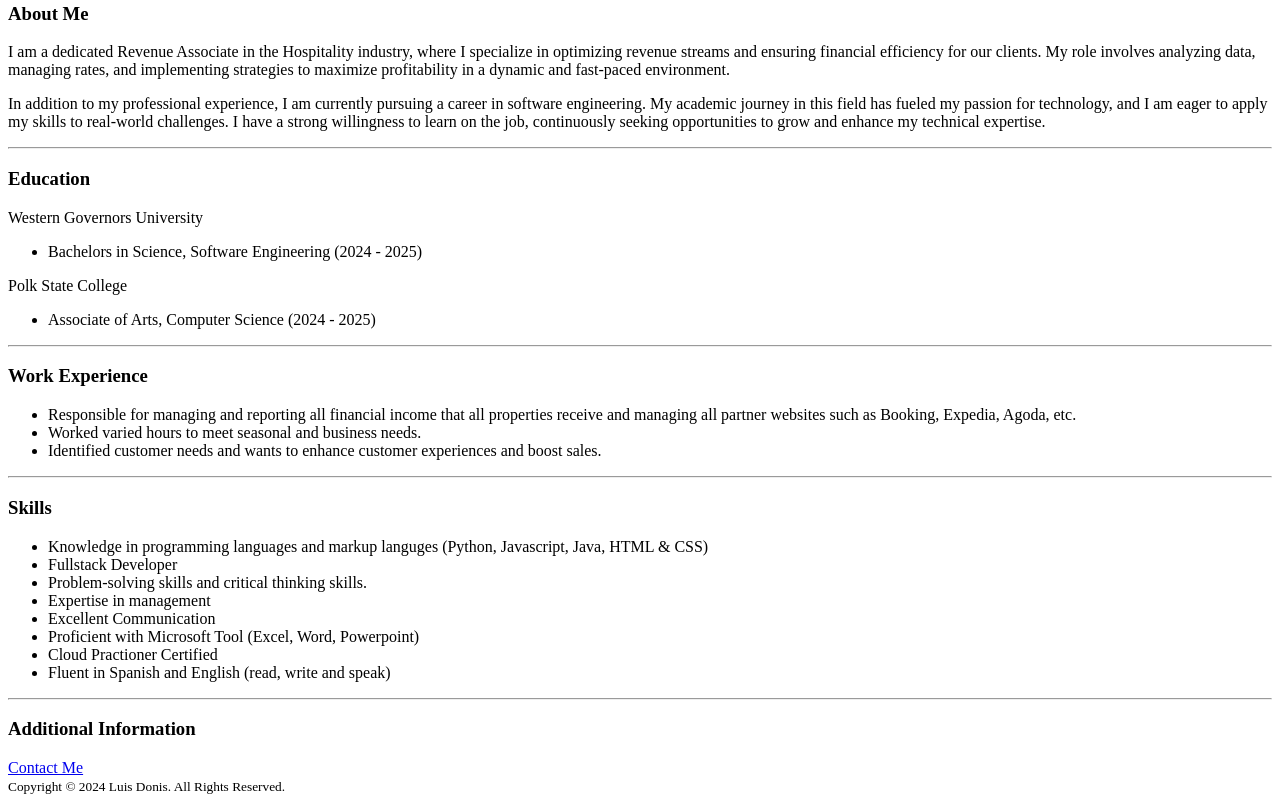
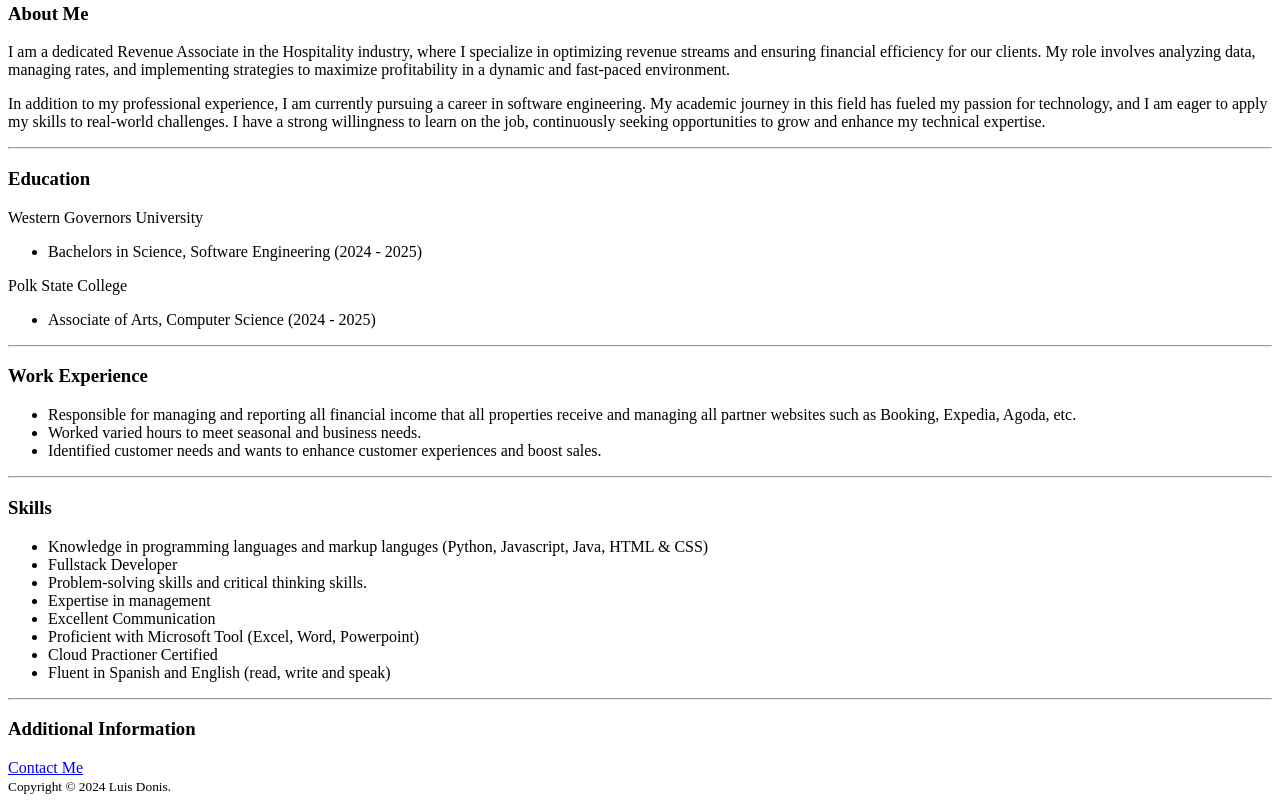
Before and after one commit to ldonis6/Luis-Donis-Resume, a plain HTML site: page index.html in a window 1280 px wide. Shown: the part 397-1200 px from the top of the page. Drawn offline with Linux system fonts and the light colour scheme.

Commit message:
Removed All rights Reserved from footer

```diff
--- a/index.html
+++ b/index.html
@@ -51,7 +51,7 @@
 </body>
 <footer>
     <small>
-        Copyright © 2024 Luis Donis. All Rights Reserved.
+        Copyright © 2024 Luis Donis.
     </small>
 </footer>
 </html>
```
